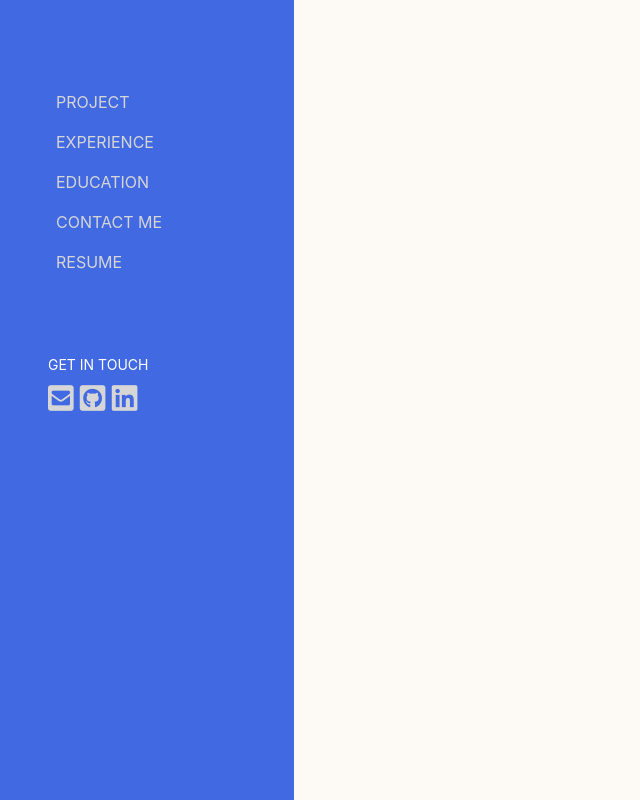
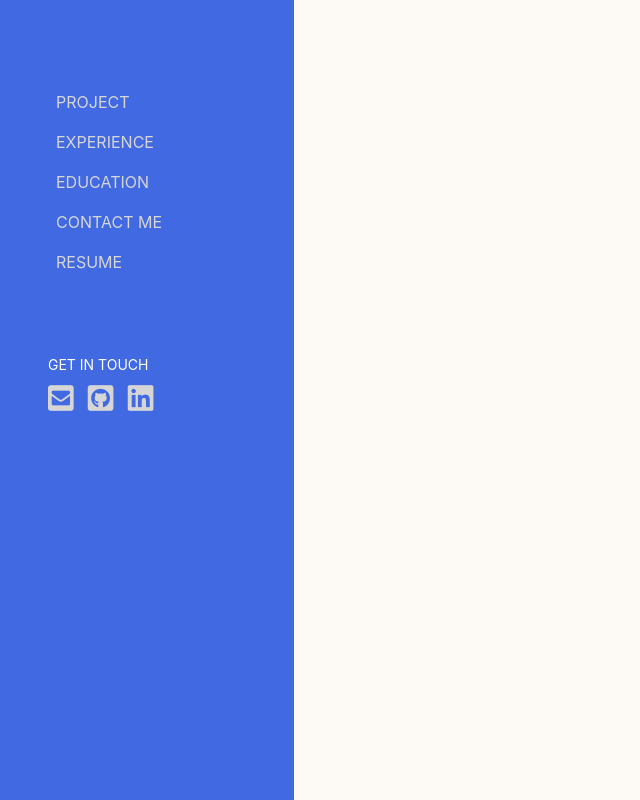
Before and after one commit to jiachengzhang1/portfolio-web, a Django app: template portfolio_web/templates/portfolio_web/pages/project.html in a window 1280 px wide. Shown: the whole page, without its empty margins (0-640 px from the left). Run offline with Django 3.2, Linux system fonts and the light colour scheme; the template is opened without the code that fills it, so the values that code supplies are empty; style sheets or scripts are compiled from the project's sources; some libraries are stand-ins or nearby versions.

Commit message:
add margin to social links

```diff
--- a/portfolio_web/static/scss/_navigation.scss
+++ b/portfolio_web/static/scss/_navigation.scss
@@ -24,6 +24,12 @@
 
             li {
                 margin-bottom: 16px;
+            }
+        }
+
+        .social-block-content {
+            a {
+                margin-right: 8px;
             }
         }
     }
```
